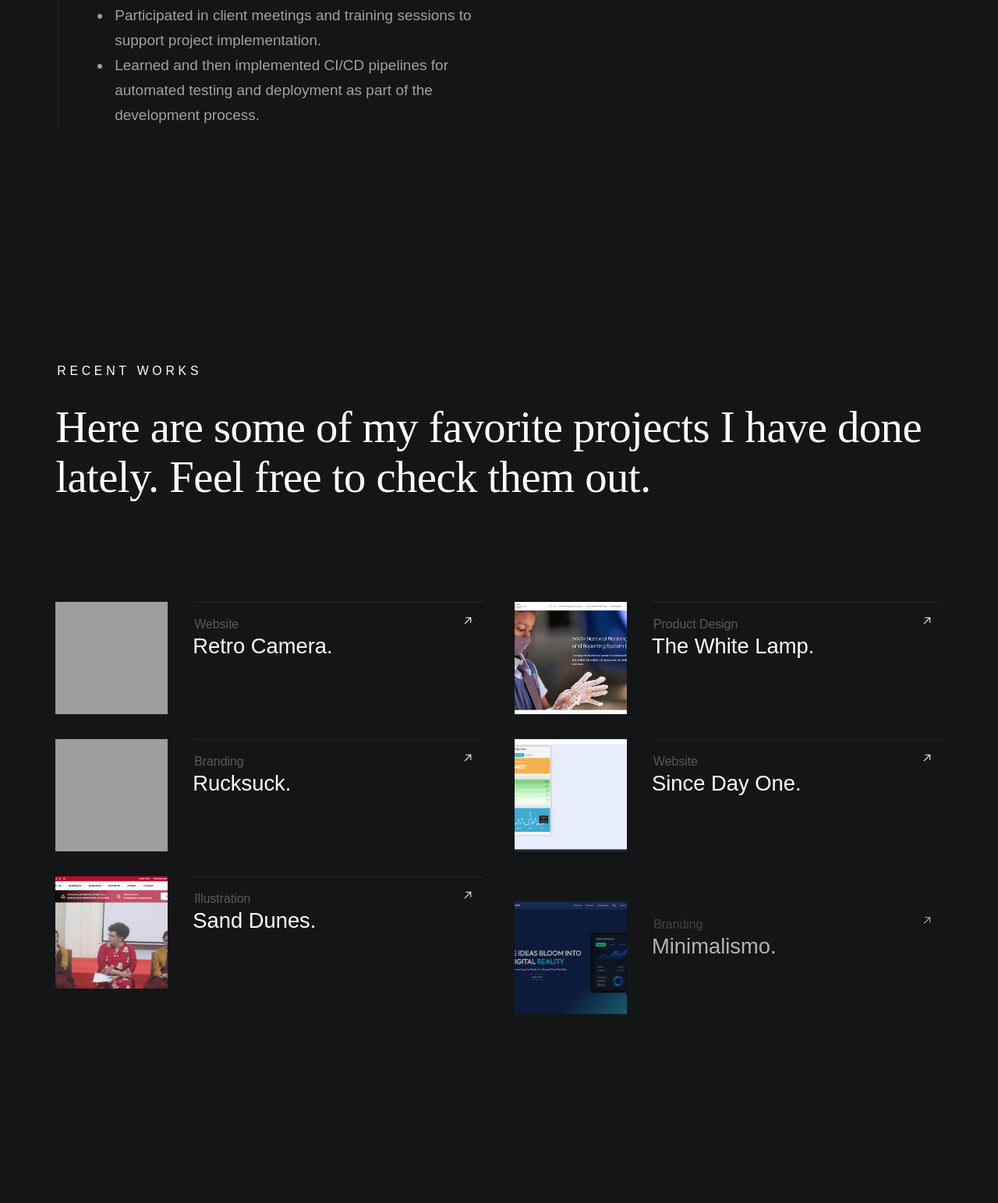
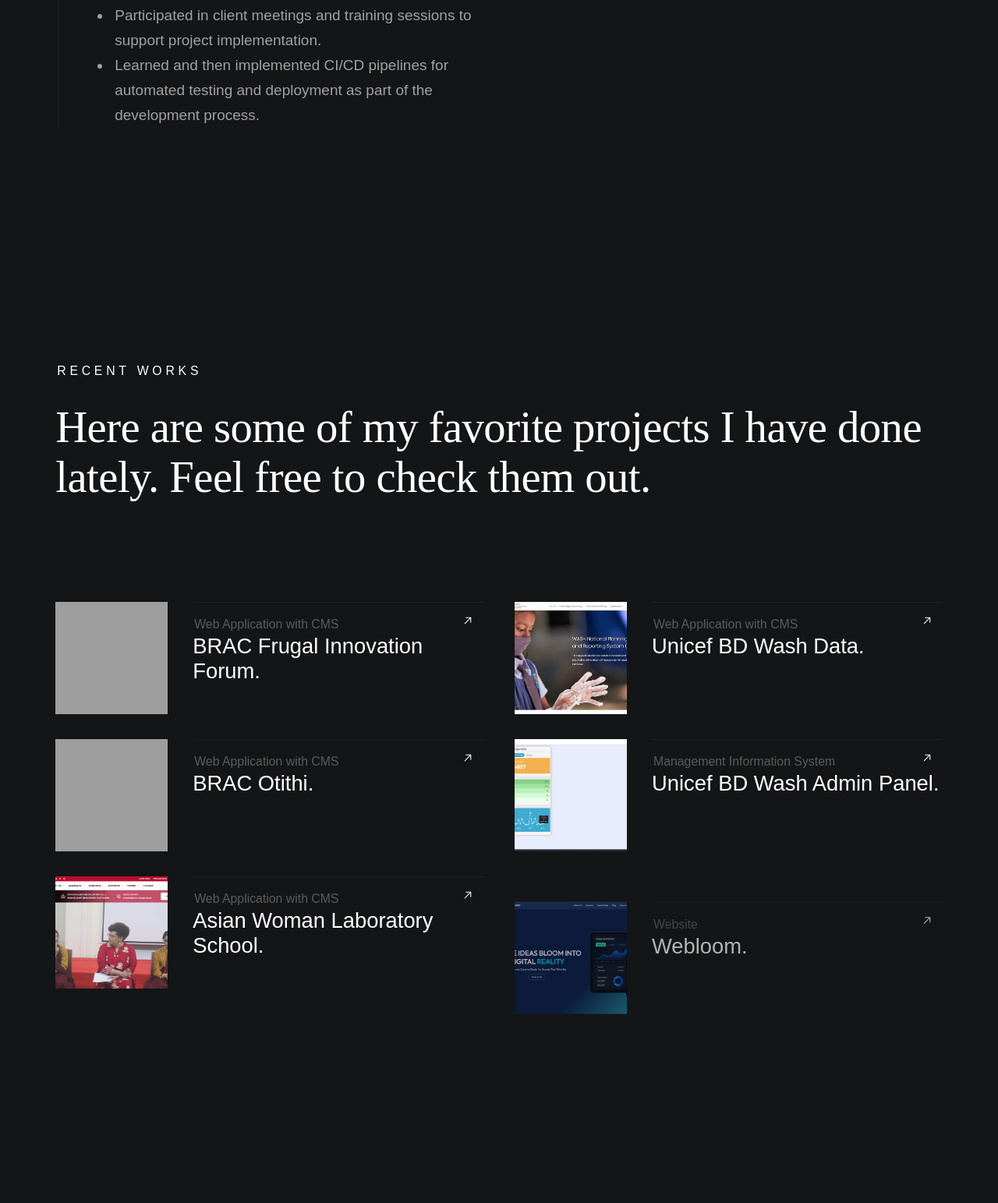
Before and after one commit to ArhabSafwan/Arhab-Portfolio, a PHP site: page / in a window 1280 px wide. Shown: the part 4581-6124 px from the top of the page at 78% size. Run offline with PHP 8.4, Linux system fonts and the light colour scheme; grey boxes are pictures that could not be loaded.

Commit message:
content changed for portfolio

```diff
--- a/index.php
+++ b/index.php
@@ -233,10 +233,10 @@
 
                             <div class="folio-list__item-text">
                                 <div class="folio-list__item-cat">
-                                    Website
+                                    Web Application with CMS
                                 </div>
                                 <div class="folio-list__item-title">
-                                    Retro Camera.
+                                    BRAC Frugal Innovation Forum.
                                 </div>
                             </div>
                         </a>
@@ -255,10 +255,10 @@
 
                             <div class="folio-list__item-text">
                                 <div class="folio-list__item-cat">
-                                    Product Design
+                                    Web Application with CMS
                                 </div>
                                 <div class="folio-list__item-title">
-                                    The White Lamp.
+                                    Unicef BD Wash Data.
                                 </div>
                             </div>
                         </a>
@@ -277,10 +277,10 @@
 
                             <div class="folio-list__item-text">
                                 <div class="folio-list__item-cat">
-                                    Branding
+                                    Web Application with CMS
                                 </div>
                                 <div class="folio-list__item-title">
-                                    Rucksuck.
+                                    BRAC Otithi.
                                 </div>
                             </div>
                         </a>
@@ -299,10 +299,10 @@
 
                             <div class="folio-list__item-text">
                                 <div class="folio-list__item-cat">
-                                    Website
+                                    Management Information System
                                 </div>
                                 <div class="folio-list__item-title">
-                                    Since Day One.
+                                    Unicef BD Wash Admin Panel.
                                 </div>
                             </div>
                         </a>
@@ -321,10 +321,10 @@
 
                             <div class="folio-list__item-text">
                                 <div class="folio-list__item-cat">
-                                    Illustration
+                                    Web Application with CMS
                                 </div>
                                 <div class="folio-list__item-title">
-                                    Sand Dunes.
+                                    Asian Woman Laboratory School.
                                 </div>
                             </div>
                         </a>
@@ -343,10 +343,10 @@
 
                             <div class="folio-list__item-text">
                                 <div class="folio-list__item-cat">
-                                    Branding
+                                    Website
                                 </div>
                                 <div class="folio-list__item-title">
-                                    Minimalismo.
+                                    Webloom.
                                 </div>
                             </div>
                         </a>
@@ -364,10 +364,10 @@
 
                             <div class="folio-list__item-text">
                                 <div class="folio-list__item-cat">
-                                    Branding
+                                    Management Information System
                                 </div>
                                 <div class="folio-list__item-title">
-                                    Minimalismo.
+                                    Brac Migration MIS.
                                 </div>
                             </div>
                         </a>
@@ -385,10 +385,10 @@
 
                             <div class="folio-list__item-text">
                                 <div class="folio-list__item-cat">
-                                    Branding
+                                    School Management System
                                 </div>
                                 <div class="folio-list__item-title">
-                                    Minimalismo.
+                                    Asian Woman Laboratory School Management System.
                                 </div>
                             </div>
                         </a>
@@ -411,11 +411,13 @@
                     <img src="images/portfolio/gallery/g-portfolio-15.png" alt="">
 
                     <div class="modal-popup__desc">
-                        <h5>Retro Camera</h5>
-                        <p>Odio soluta enim quos sit asperiores rerum rerum repudiandae cum. Vel voluptatem alias qui assumenda iure et expedita voluptatem. Ratione officiis quae.</p>
+                        <h5>Frugal Innovation Forum</h5>
+                        <p>
+                            A custom-built registration platform for the FIF 2025 conference, featuring user package selection, Portpos payment integration, and an admin panel with CMS functionality.
+                        </p>
                         <ul class="modal-popup__cat">
-                            <li>Branding</li>
-                            <li>Product Design</li>
+                            <li>Web Application</li>
+                            <li>With CMS</li>
                         </ul>
                     </div>
 
@@ -428,14 +430,17 @@
                     <img src="images/portfolio/gallery/g-portfolio-14.png" alt="">
 
                     <div class="modal-popup__desc">
-                        <h5>The White Lamp</h5>
-                        <p>Proin gravida nibh vel velit auctor aliquet. Aenean sollicitudin, lorem quis bibendum auctor, nisi elit consequat ipsum, nec sagittis sem nibh id elit.</p>
+                        <h5>Unicef BD Wash Data</h5>
+                        <p>
+                            A data-driven web platform built for UNICEF to monitor WASH (Water, Sanitation, and Hygiene) indicators across Bangladesh, featuring interactive dashboards and a full CMS for data management.
+                        </p>
                         <ul class="modal-popup__cat">
-                            <li>Branding</li>
+                            <li>Web Application</li>
+                            <li>With CMS</li>
                         </ul>
                     </div>
 
-                    <a href="https://bdwashdata.com/" class="modal-popup__details">Project link</a>
+                    <a href="https://bdwashdata.com/" target="_blank" class="modal-popup__details">Project link</a>
                 </div>
             </div> <!-- end modal -->
 
@@ -444,14 +449,17 @@
                     <img src="images/portfolio/gallery/g-portfolio-16.png" alt="">
 
                     <div class="modal-popup__desc">
-                        <h5>Rucksuck</h5>
-                        <p>Exercitationem reprehenderit quod explicabo consequatur aliquid ut magni ut. Deleniti quo corrupti illum velit eveniet ratione necessitatibus ipsam mollitia.</p>
-                        <ul class="modal-popup__cat">
-                            <li>Product Design</li>
-                        </ul>
+                        <h5>BRAC Otithi</h5>
+                            <p>
+                                A tourism-focused web platform where international and local visitors can explore and purchase curated travel packages across Bangladesh, complete with payment integration and CMS support.
+                            </p>
+                            <ul class="modal-popup__cat">
+                                <li>Web Application</li>
+                                <li>With CMS</li>
+                            </ul>
                     </div>
 
-                    <a href="https://otithi.brac.net/" class="modal-popup__details">Project link</a>
+                    <a href="https://otithi.brac.net/" target="_blank" class="modal-popup__details">Project link</a>
                 </div>
             </div> <!-- end modal -->
 
@@ -460,14 +468,16 @@
                     <img src="images/portfolio/gallery/g-portfolio-13.png" alt="">
 
                     <div class="modal-popup__desc">
-                        <h5>Since Day One</h5>
-                        <p>Dolores velit qui quos nobis. Aliquam delectus voluptas quos possimus non voluptatem voluptas voluptas. Est doloribus eligendi porro doloribus voluptatum.</p>
+                        <h5>Unicef BD Wash Admin Panel</h5>
+                        <p>
+                            A robust admin dashboard for managing nationwide WASH data, featuring warehouse oversight, facility data collection, user role assignment, and real-time analytics across Bangladesh.
+                        </p>
                         <ul class="modal-popup__cat">
-                            <li>Website</li>
+                            <li>Management Information System</li>
                         </ul>
                     </div>
 
-                    <a href="https://bdwashdata.com/wash_admin" class="modal-popup__details">Project link</a>
+                    <a href="https://bdwashdata.com/wash_admin" target="_blank" class="modal-popup__details">Project link</a>
                 </div>
             </div> <!-- end modal -->
 
@@ -477,14 +487,16 @@
                     <img src="images/portfolio/gallery/g-portfolio-17.png" alt="">
 
                     <div class="modal-popup__desc">
-                        <h5>Sand Dunes</h5>
-                        <p>Proin gravida nibh vel velit auctor aliquet. Aenean sollicitudin, lorem quis bibendum auctor, nisi elit consequat ipsum, nec sagittis sem nibh id elit.</p>
+                        <h5>Asian Woman Laboratory</h5>
+                        <p>
+                            A collaborative online platform designed to empower Asian women in STEM fields through resources, mentorship, and community engagement.
+                        </p>
                         <ul class="modal-popup__cat">
-                            <li>Illustration</li>
+                            <li>Content Management System</li>
                         </ul>
                     </div>
 
-                    <a href="https://labschool.auw.edu.bd/" class="modal-popup__details">Project link</a>
+                    <a href="https://labschool.auw.edu.bd/" target="_blank" class="modal-popup__details">Project link</a>
                 </div>
             </div> <!-- end modal -->
 
@@ -493,15 +505,16 @@
                     <img src="images/portfolio/gallery/g-portfolio-5.png" alt="">
 
                     <div class="modal-popup__desc">
-                        <h5>Minimalismo</h5>
-                        <p>Quisquam vel libero consequuntur autem voluptas. Qui aut vero. Omnis fugit mollitia cupiditate voluptas. Aenean sollicitudin, lorem quis bibendum auctor.</p>
+                        <h5>Webloom</h5>
+                        <p>
+                            A digital agency platform aimed to create stunning websites and digital experiences.
+                        </p>
                         <ul class="modal-popup__cat">
-                            <li>Branding</li>
-                            <li>Product Design</li>
+                            <li>Website</li>
                         </ul>
                     </div>
 
-                    <a href="https://webloomst.net/" class="modal-popup__details">Project link</a>
+                    <a href="https://webloomst.net/" target="_blank" class="modal-popup__details">Project link</a>
                 </div>
             </div> <!-- end modal -->
             <div id="modal-07" hidden="">
@@ -509,15 +522,14 @@
                     <img src="images/portfolio/gallery/g-portfolio-12.png" alt="">
 
                     <div class="modal-popup__desc">
-                        <h5>Minimalismo</h5>
-                        <p>Quisquam vel libero consequuntur autem voluptas. Qui aut vero. Omnis fugit mollitia cupiditate voluptas. Aenean sollicitudin, lorem quis bibendum auctor.</p>
+                        <h5>BRAC Migration MIS</h5>
+                        <p>A comprehensive management information system designed to streamline the migration process and enhance data-driven decision-making for returning emigrants.</p>
                         <ul class="modal-popup__cat">
-                            <li>Branding</li>
-                            <li>Product Design</li>
+                            <li>Management Information System</li>
                         </ul>
                     </div>
 
-                    <a href="https://migrationmis.brac.net/" class="modal-popup__details">Project link</a>
+                    <a href="https://migrationmis.brac.net/" target="_blank" class="modal-popup__details">Project link</a>
                 </div>
             </div> <!-- end modal -->
             <div id="modal-08" hidden="">
@@ -525,15 +537,14 @@
                     <img src="images/portfolio/gallery/g-portfolio-18.png" alt="">
 
                     <div class="modal-popup__desc">
-                        <h5>Minimalismo</h5>
-                        <p>Quisquam vel libero consequuntur autem voluptas. Qui aut vero. Omnis fugit mollitia cupiditate voluptas. Aenean sollicitudin, lorem quis bibendum auctor.</p>
+                        <h5>Asian Woman Laboratory School Management System</h5>
+                        <p>A comprehensive school management system designed to support the unique needs of Asian women in education.</p>
                         <ul class="modal-popup__cat">
-                            <li>Branding</li>
-                            <li>Product Design</li>
+                            <li>Management Information System</li>
                         </ul>
                     </div>
 
-                    <a href="https://labmis.auw.edu.bd/" class="modal-popup__details">Project link</a>
+                    <a href="https://labmis.auw.edu.bd/" target="_blank" class="modal-popup__details">Project link</a>
                 </div>
             </div> <!-- end modal -->
 
```
